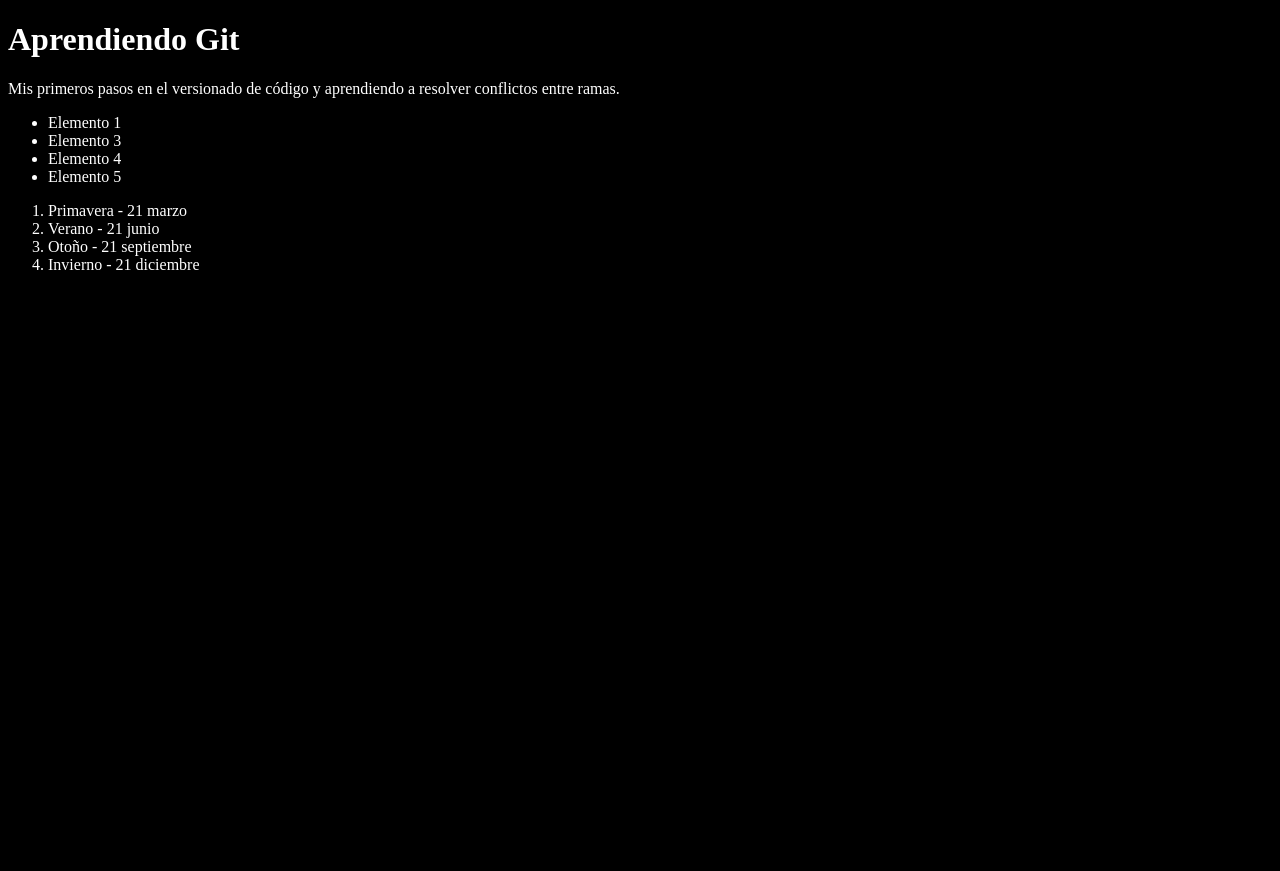
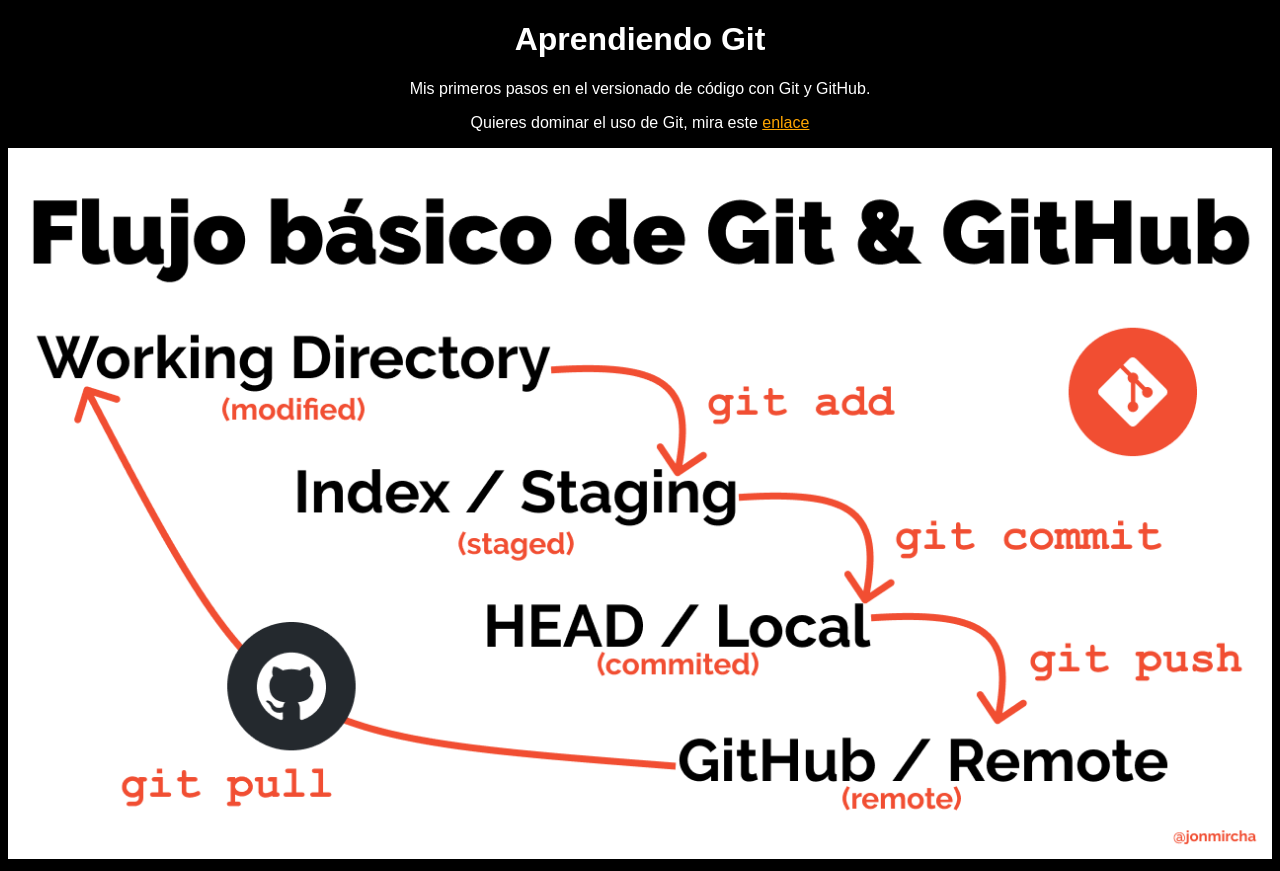
Before and after one commit to tester-dark/youtuve-git, a plain HTML site: page index.html in a window 1280 px wide. Before the commit the page ends 800 px from the top, so only its background shows below. Drawn offline with Linux system fonts and the light colour scheme.

Commit message:
Agregando imagen de flujo Git y poniendo chulo a index.html

```diff
--- a/index.html
+++ b/index.html
@@ -9,19 +9,9 @@
 </head>
 <body>
     <h1>Aprendiendo Git</h1>
-    <p>Mis  primeros pasos en el versionado de código y aprendiendo a resolver conflictos entre ramas.</p>
-    <ul>
-        <li>Elemento 1</li>
-        <li>Elemento 3</li>
-        <li>Elemento 4</li>
-        <li>Elemento 5</li>
-    </ul>
-    <ol>
-        <li>Primavera - 21 marzo</li>
-        <li>Verano - 21 junio</li>
-        <li>Otoño - 21 septiembre</li>
-        <li>Invierno - 21 diciembre</li>
-    </ol>
+    <p>Mis  primeros pasos en el versionado de código con Git y GitHub.</p>
+    <p>Quieres dominar el uso de Git, mira este <a href="https://jonmircha.com/git" target="_blank">enlace</a></p>
+   <img src="git-flow.png" alt="Flujo básico de Git.">
     <script src="index.js"></script>
 </body>
 </html>
--- a/style.css
+++ b/style.css
@@ -1,4 +1,18 @@
 html {
     background-color: black;
     color: white;
+    font-family: sans-serif;
+    text-align: center;
 }
+
+a {
+    color: orange;
+}
+
+a:hover {
+    color: orangered;
+}
+
+img {
+    max-width: 100%;
+}
```
Also changed, not shown: git-flow.png (added), 1 other file.
